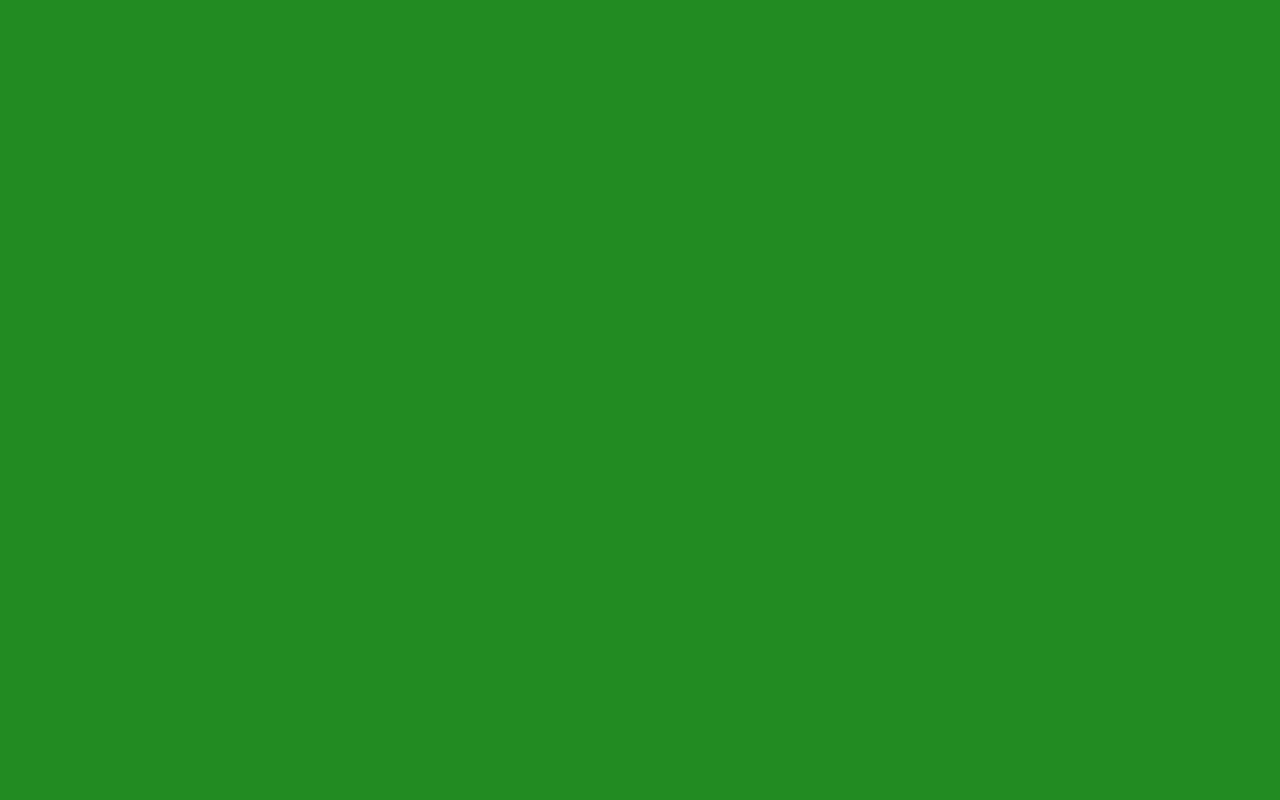
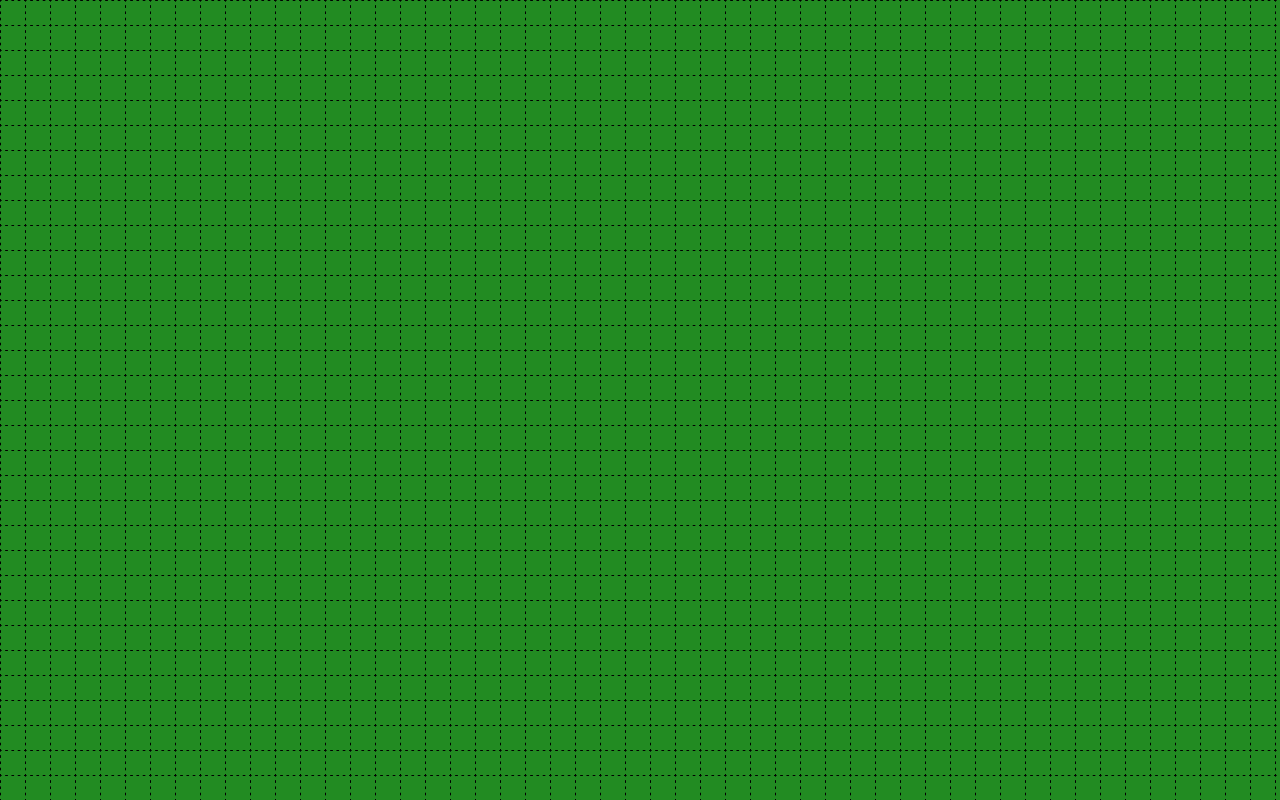
Before and after one commit to Gabryjiel/logicgater, a React (Vite) app: page / in a window 1280 px wide. Built offline with nearby package versions, Linux system fonts and the light colour scheme.

Commit message:
add grid on processor board, change colors for sidebar, change chip-outline to yellow from black

```diff
--- a/src/styles/app.css
+++ b/src/styles/app.css
@@ -19,10 +19,11 @@
   right: 0;
   height: 100%;
   width: 350px;
-  border-left: 2px solid white;
+  border-left: 5px solid black;
   background-color: lightgray;
   padding: 10px;
   z-index: 1000;
+  background-color: darkslategray;
 }
 
 .sidebar-element {
@@ -30,10 +31,24 @@
 }
 
 .processor-board {
-  background-color: forestgreen;
   width: 100%;
   height: 100%;
   position: relative;
+
+  --s: 25px; /* control the size of the grid */
+  --n: 4; /* control the granularity */
+  --t: 1px; /* the thickness */
+  --g: 4px; /* the gap between dashes */
+
+  --c: black 25%, #0000 0;
+  background:
+    conic-gradient(at var(--g) var(--t), var(--c))
+      calc((var(--s) / var(--n) - var(--g) + var(--t)) / 2) 0 /
+      calc(var(--s) / var(--n)) var(--s),
+    conic-gradient(from 180deg at var(--t) var(--g), var(--c)) 0
+      calc((var(--s) / var(--n) - var(--g) + var(--t)) / 2) / var(--s)
+      calc(var(--s) / var(--n));
+  background-color: forestgreen;
 }
 
 .chip-container {
@@ -53,7 +68,7 @@
 .chip-outline {
   width: var(--pixels-per-chip);
   height: var(--pixels-per-chip);
-  border: 2px solid black;
+  border: 2px solid yellow;
   position: absolute;
 }
 
```
